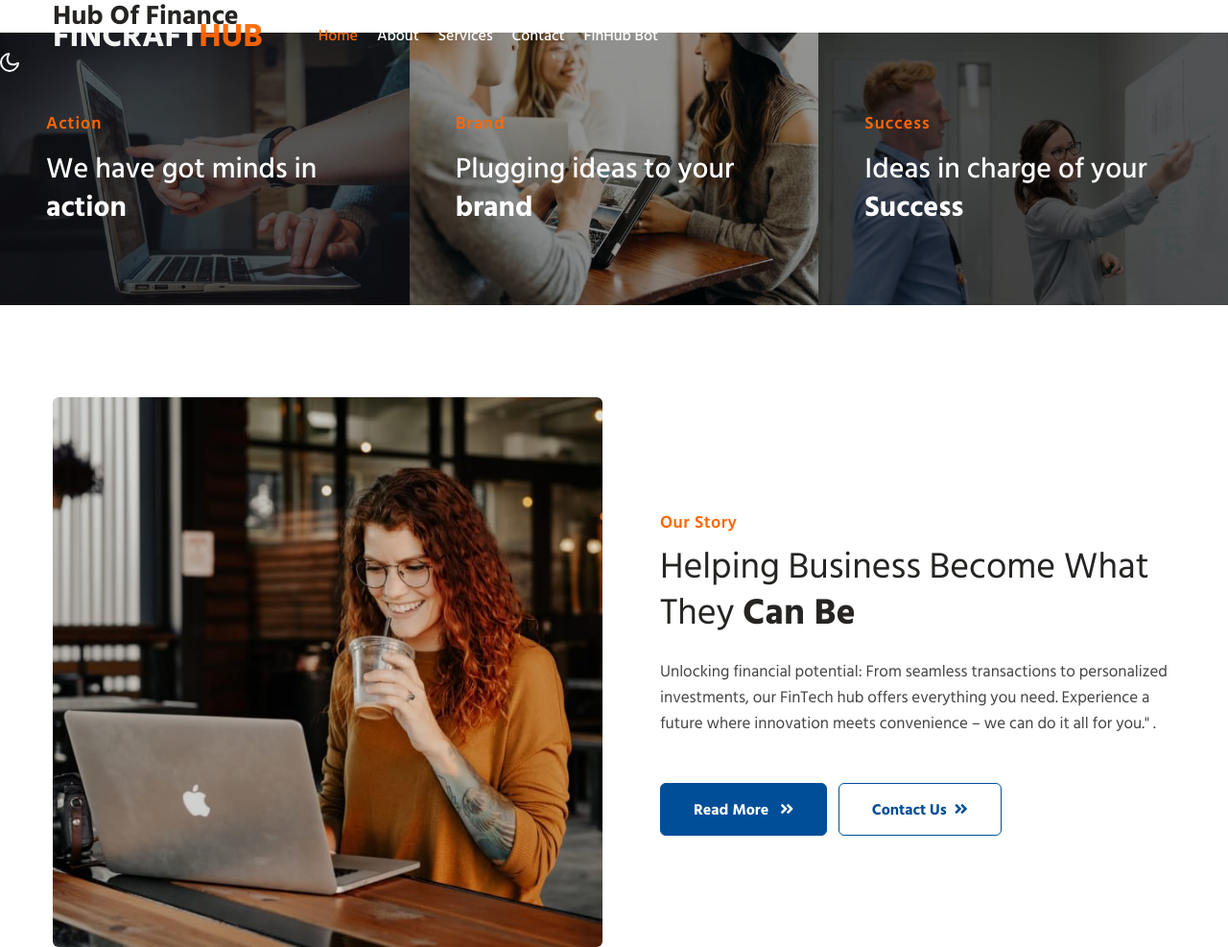
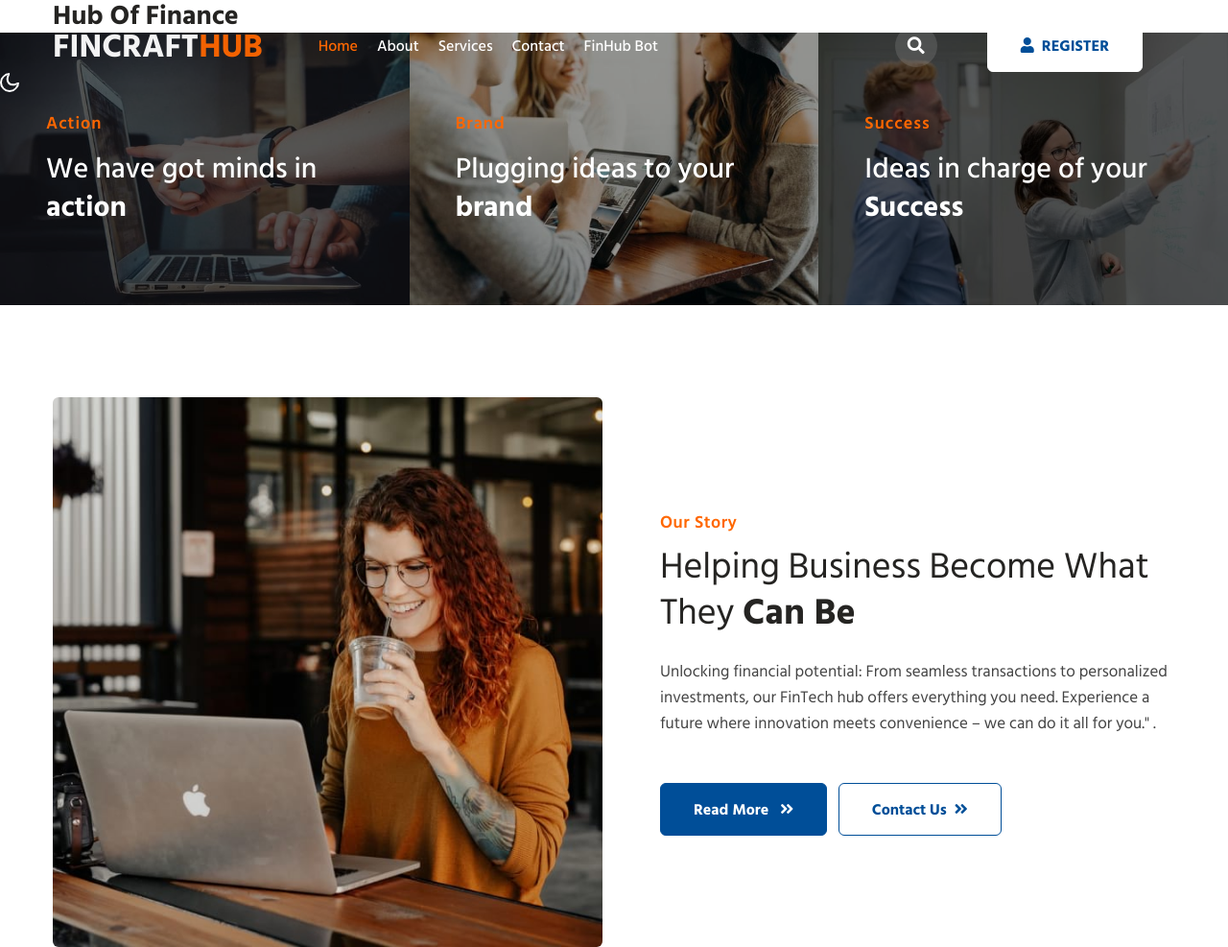
Before and after one commit to shibanxiety/FINCRAFTHUB777, a plain HTML site: page index.html in a window 1280 px wide. Shown: the top 987 px of the page at 96% size. Drawn offline with Linux system fonts and the light colour scheme.

Commit message:
Update index.html

```diff
--- a/index.html
+++ b/index.html
@@ -49,6 +49,17 @@
 
                             </div>
                     </ul>
+                  <ul class="navbar-nav search-right mt-lg-0 mt-2">
+                        <li class="nav-item mr-2" title="Search">
+                            <a href="#search" class="search-search">
+                                <span class="fas fa-search" aria-hidden="true"></span>
+                            </a>
+                        </li>
+                        <li class="nav-item mx-lg-4">
+                            <a href="" class="phone-btn btn-white d-none d-lg-block btn-style ms-2"><span class="fas fa-user me-2" aria-hidden="true"></span>REGISTER</a>
+                        </li>
+
+
 
                     </ul>
 
```
